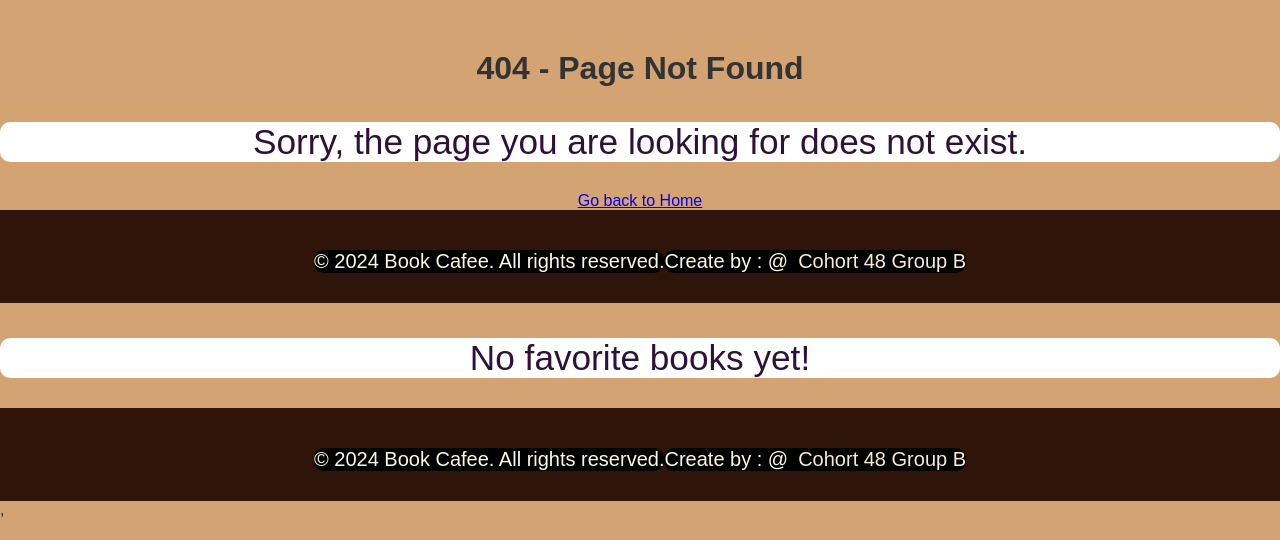
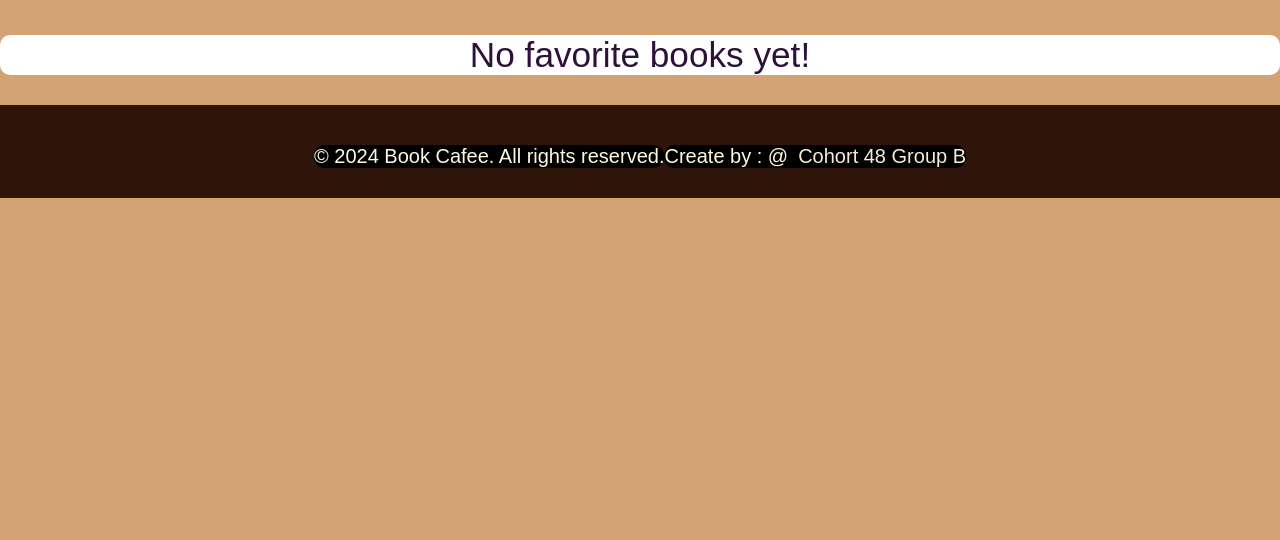
Before and after one commit to mustafadurmusNl/Book-Cafe, a React (Create React App) app in the folder client/: page /favorites in a window 1280 px wide. Shown: the top 540 px of the page. Built offline with nearby package versions, Linux system fonts and the light colour scheme; a web font is replaced by a local one.

Commit message:
footer-stay-at-the-bottom

```diff
--- a/client/src/App.jsx
+++ b/client/src/App.jsx
@@ -16,30 +16,23 @@ const App = () => {
   const location = useLocation();
 
   return (
-    <>
+    <FavoriteProvider>
+     <div className="app-container">
       {location.pathname === "/" && <Navbar />}
 
       <Toaster position="bottom-right" toastOptions={{ duration: 2000 }} />
-      <Routes>
-        <Route path="/" element={<Home />} />
-        <Route path="/categories" element={<CategoryAndPreferences />} />
-        <Route path="/recommendations" element={<BookRecommendationPage />} />
-        <Route path="*" element={<NotFoundPage />} />
-      </Routes>
-      <Footer />
-      <FavoriteProvider>
-        {location.pathname === "/" && <Navbar />}
-        <Toaster position="bottom-right" toastOptions={{ duration: 2000 }} />
         <Routes>
           <Route path="/" element={<Home />} />
           <Route path="/categories" element={<CategoryAndPreferences />} />
           <Route path="/recommendations" element={<BookRecommendationPage />} />
           <Route path="/book/:id" element={<BookDetailComponent />} />
           <Route path="/favorites" element={<FavoritesPage />} />
+          <Route path="*" element={<NotFoundPage />} />
         </Routes>
         <Footer />
+        </div>
       </FavoriteProvider>
-    </>
+
   );
 };
 
--- a/client/src/Styles/NotFoundPage.css
+++ b/client/src/Styles/NotFoundPage.css
@@ -1,19 +1,40 @@
-.notfound-container {
-  text-align: center;
-  margin-top: 100px;
+/* Set the body and html to fill the whole viewport */
+html, body {
+  height: 100%;
+  margin: 0;
+  display: flex;
+  flex-direction: column;
 }
 
-.notfound-container h1 {
-  font-size: 4rem;
-  color: #333;
+/* Main container stretches to fill space between header and footer */
+.app-container {
+  display: flex;
+  flex-direction: column;
+  min-height: 100vh; /* Ensures the app takes full height of viewport */
 }
 
-.notfound-container p {
-  font-size: 1.2rem;
-  margin-bottom: 20px;
+/* Main content will fill the available space */
+main {
+  flex: 1;
 }
 
-.notfound-container a {
-  color: #007bff;
-  text-decoration: none;
+/* NotFoundPage specific styling */
+.wrapper {
+  flex-grow: 1;
+  display: flex;
+  justify-content: center;
+  align-items: center;
+  text-align: center;
+  padding: 20px;
 }
+
+/* Footer should stick to the bottom */
+footer {
+  background-color: #3e2215;
+  color: white;
+  padding: 10px;
+  text-align: center;
+  width: 100%;
+  position: relative;
+  bottom: 0;
+}
--- a/client/src/pages/NotFoundPage.jsx
+++ b/client/src/pages/NotFoundPage.jsx
@@ -1,12 +1,15 @@
 import React from "react";
 import { Link } from "react-router-dom";
 import "../Styles/NotFoundPage.css";
+
 const NotFoundPage = () => {
   return (
-    <div style={{ textAlign: "center", marginTop: "50px" }}>
-      <h1>404 - Page Not Found</h1>
-      <p>Sorry, the page you are looking for does not exist.</p>
-      <Link to="/">Go back to Home</Link>
+    <div className="wrapper">
+      <div>
+        <h1>404 - Page Not Found</h1>
+        <p>Sorry, the page you are looking for does not exist..</p>
+        <Link to="/">Go back to Home</Link>
+      </div>
     </div>
   );
 };
```
